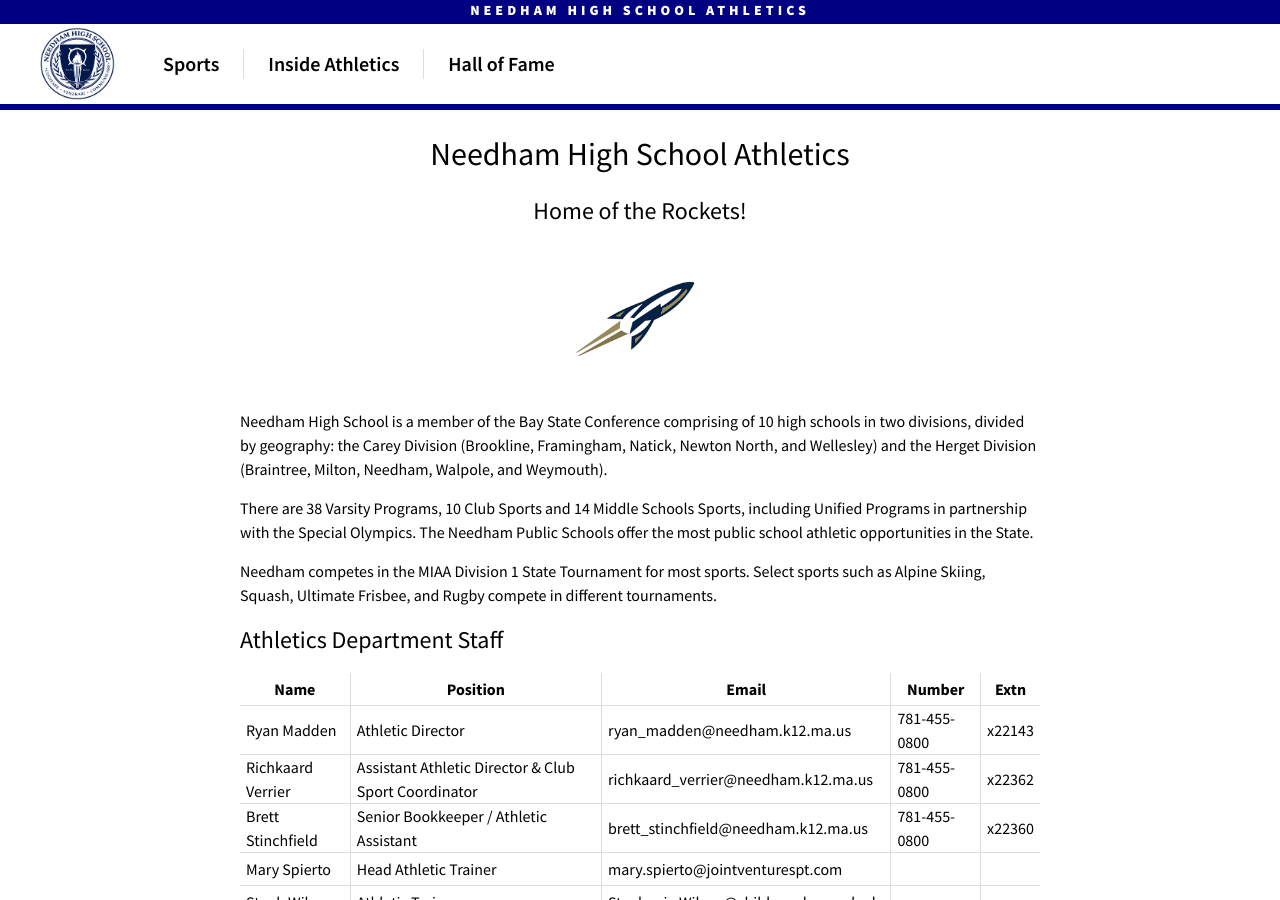
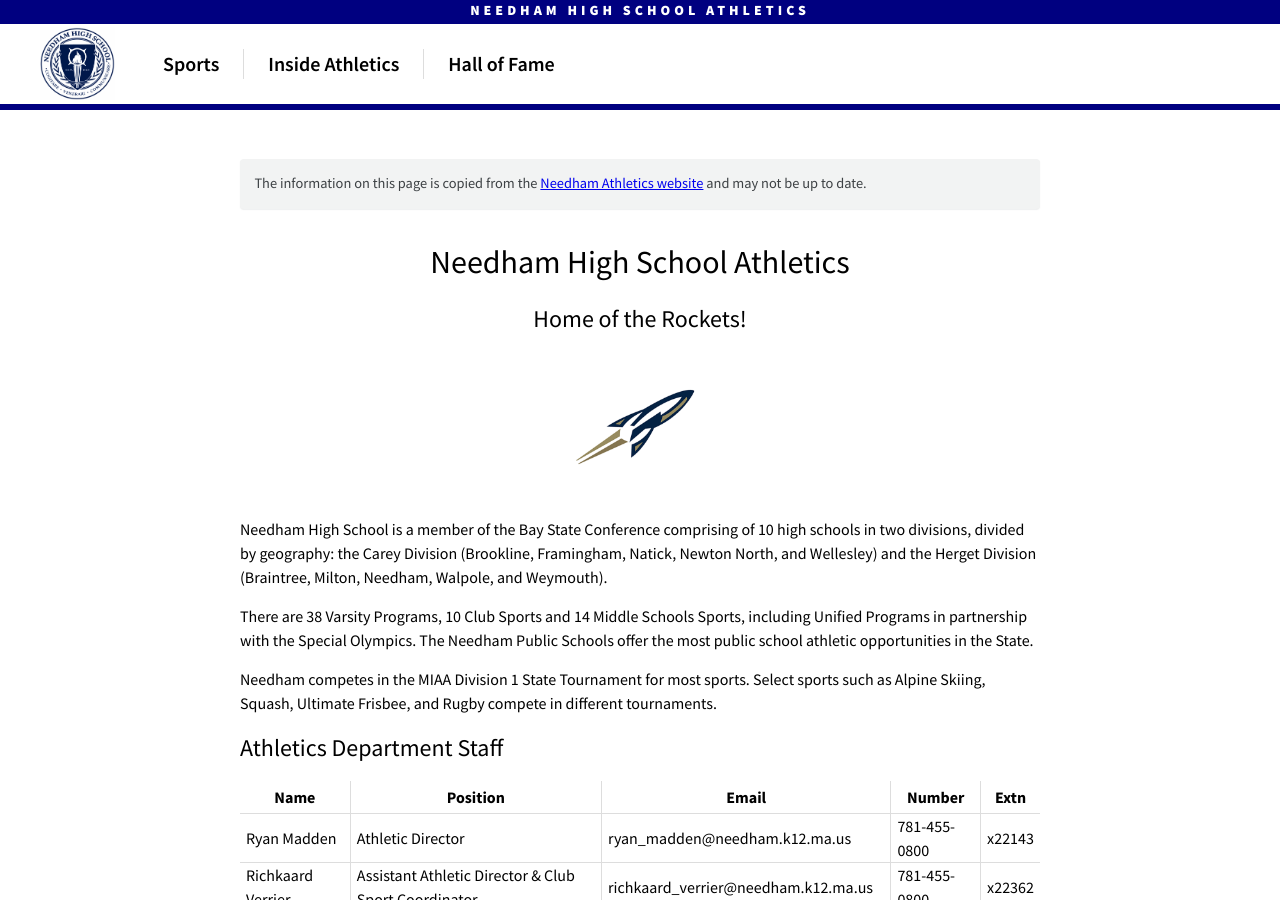
Before and after one commit to needhamathletics/needhamathletics.github.io, a Jekyll site: the page built from index.md, in a window 1280 px wide and 900 px high. Built offline with Jekyll 4.4.1, drawn with Linux system fonts in a browser that asks for light colours.

Commit message:
Edit disclaimer and add to homepage

```diff
--- a/_includes/copied-disclaimer.html
+++ b/_includes/copied-disclaimer.html
@@ -1,2 +1,2 @@
-This information is copied from the [Needham Athletics website](https://nhs.needham.k12.ma.us/athletics) and may not be up to date.
+The information on this page is copied from the [Needham Athletics website](https://nhs.needham.k12.ma.us/athletics) and may not be up to date.
 {: .notice}
--- a/index.md
+++ b/index.md
@@ -1,6 +1,8 @@
 ---
 layout: base
 ---
+
+{% include copied-disclaimer.html %}
 
 # Needham High School Athletics
 {: .center-text}
```
